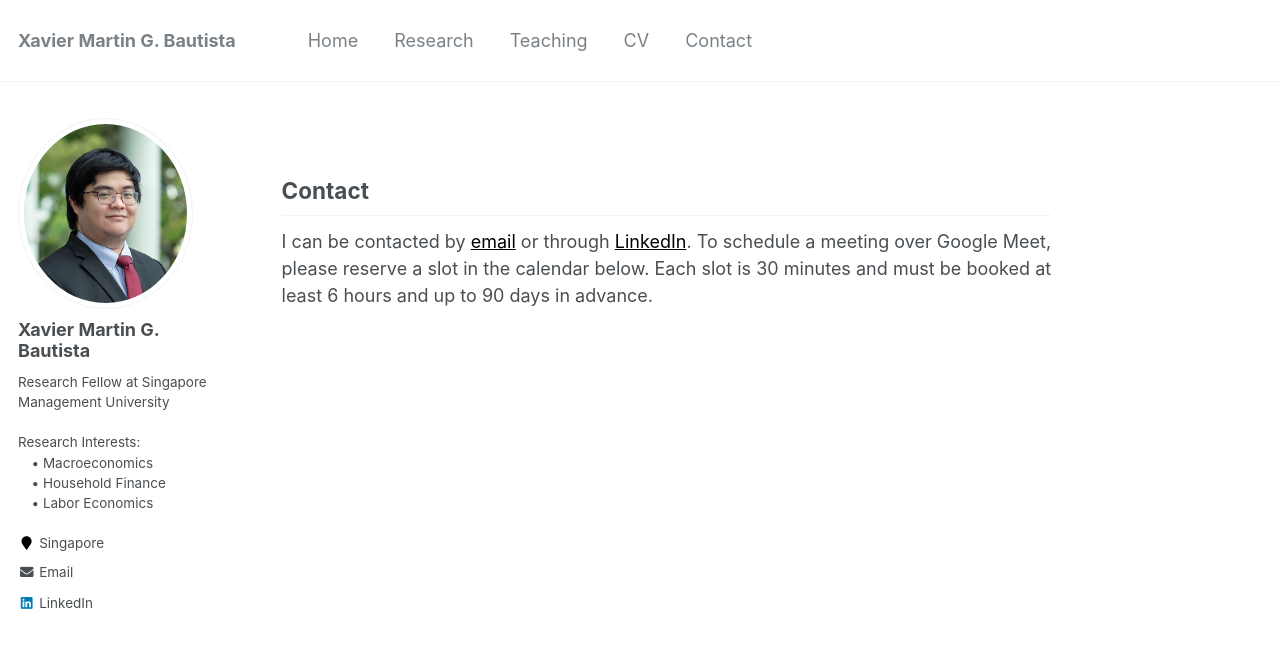
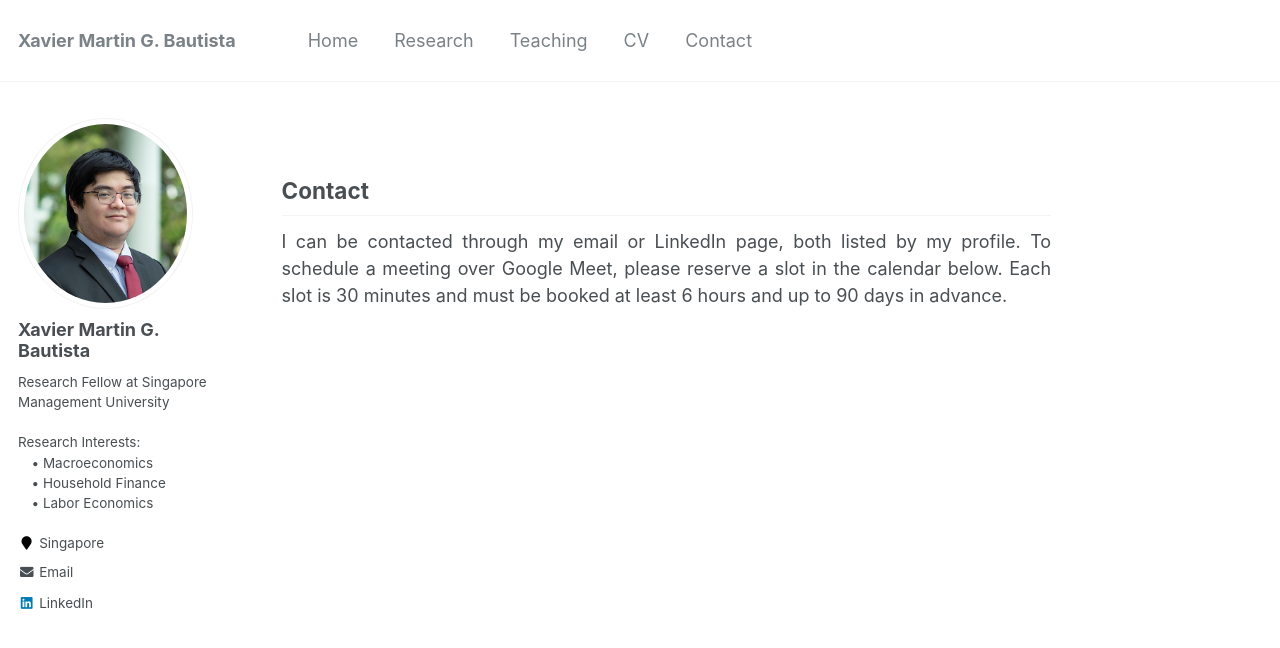
Before and after one commit to xmgbautista/xmgbautista.github.io, a Jekyll site: the page built from _pages/contact.md, in a window 1280 px wide and 900 px high. Shown: the top 648 px of the window. Built offline with Jekyll 4.4.1, drawn with Linux system fonts in a browser that asks for light colours.

Commit message:
Update contact.md

```diff
--- a/_pages/contact.md
+++ b/_pages/contact.md
@@ -11,10 +11,8 @@ author_profile: true
 ## Contact
 
 <p style='text-align: justify;'>
-I can be contacted by <a style='color: black;' href='mailto:xmgbautista@gmail.com'>email</a> or through
-<a style='color: black;' href='https://www.linkedin.com/in/xavier-martin-b-8733a5200/'>LinkedIn</a>.
-To schedule a meeting over Google Meet, please reserve a slot in the calendar below. Each slot is 30 minutes and must be booked at least
-6 hours and up to 90 days in advance.
+I can be contacted through my email or LinkedIn page, both listed by my profile. To schedule a meeting over Google Meet, please reserve a slot
+in the calendar below. Each slot is 30 minutes and must be booked at least 6 hours and up to 90 days in advance.
 </p>
 
 <!-- Calendly inline widget begin -->
```
